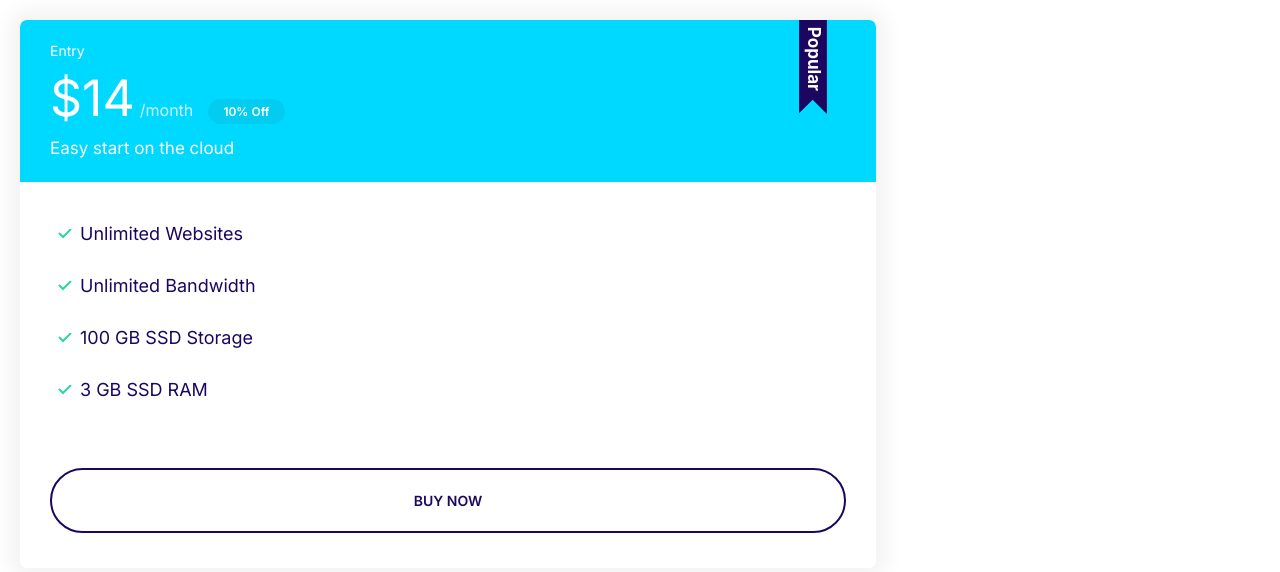
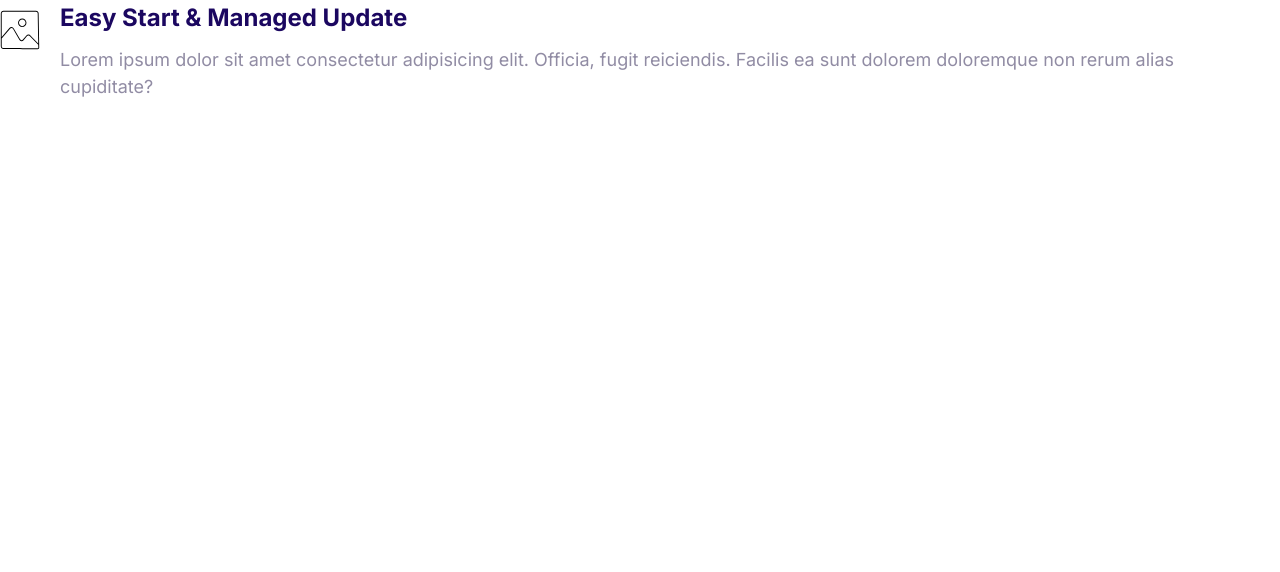
Before and after one commit to diego-cuadros/moshified, a plain HTML site: page index.html in a window 1280 px wide. Drawn offline with Linux system fonts and the light colour scheme.

Commit message:
Building media objects and components

```diff
--- a/css/styles.css
+++ b/css/styles.css
@@ -380,3 +380,21 @@
     }
 
 }
+
+/* Media */
+
+.media{
+    display: flex;
+}
+
+.media__image{
+    margin-top: 1rem;
+}
+
+.media__title{
+    margin-top:0;
+}
+
+.media__body{
+    margin:0 2rem;
+}
--- a/index.html
+++ b/index.html
@@ -15,26 +15,19 @@
     <link rel="stylesheet" href="css/styles.css" />
   </head>
   <body>
-    <div style="width: 70%; padding: 2rem">
-      <div class="plan plan--popular">
-        <div class="card card--secondary">
-          <header class="card__header">
-            <h3 class="plan__title">Entry</h3>
-            <span class="plan__price">$14</span>
-            <span class="plan__billing-cycle">/month</span>
-            <span class="badge badge--secondary badge--small">10% Off</span>
-            <span class="plan__description">Easy start on the cloud</span>
-          </header>
-          <div class="card__body">
-            <ul class="list list--tick">
-              <li class="list__item">Unlimited Websites</li>
-              <li class="list__item">Unlimited Bandwidth</li>
-              <li class="list__item">100 GB SSD Storage</li>
-              <li class="list__item">3 GB SSD RAM</li>
-            </ul>
-            <a href="#" class="btn btn--outline btn--block">Buy Now</a>
-          </div>
-        </div>
+    <div class="media">
+      <div class="media__image">
+        <svg class="icon icon--primary">
+          <use xlink:href="/images/sprite.svg#snap"></use>
+        </svg>
+      </div>
+      <div class="media__body">
+        <h3 class="media__title">Easy Start & Managed Update</h3>
+        <p>
+          Lorem ipsum dolor sit amet consectetur adipisicing elit. Officia,
+          fugit reiciendis. Facilis ea sunt dolorem doloremque non rerum alias
+          cupiditate?
+        </p>
       </div>
     </div>
   </body>
```
Also changed, not shown: components/media-objects.html (added, +14 -0 lines).
